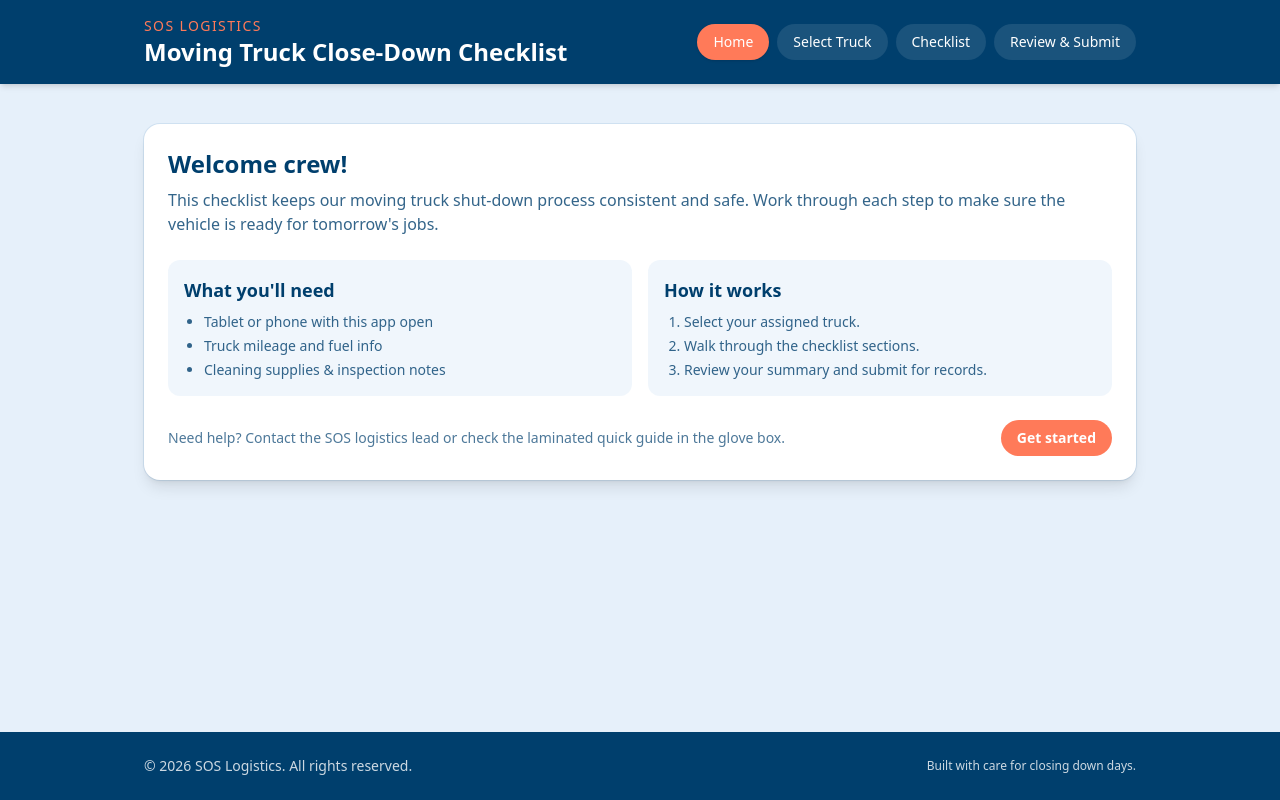
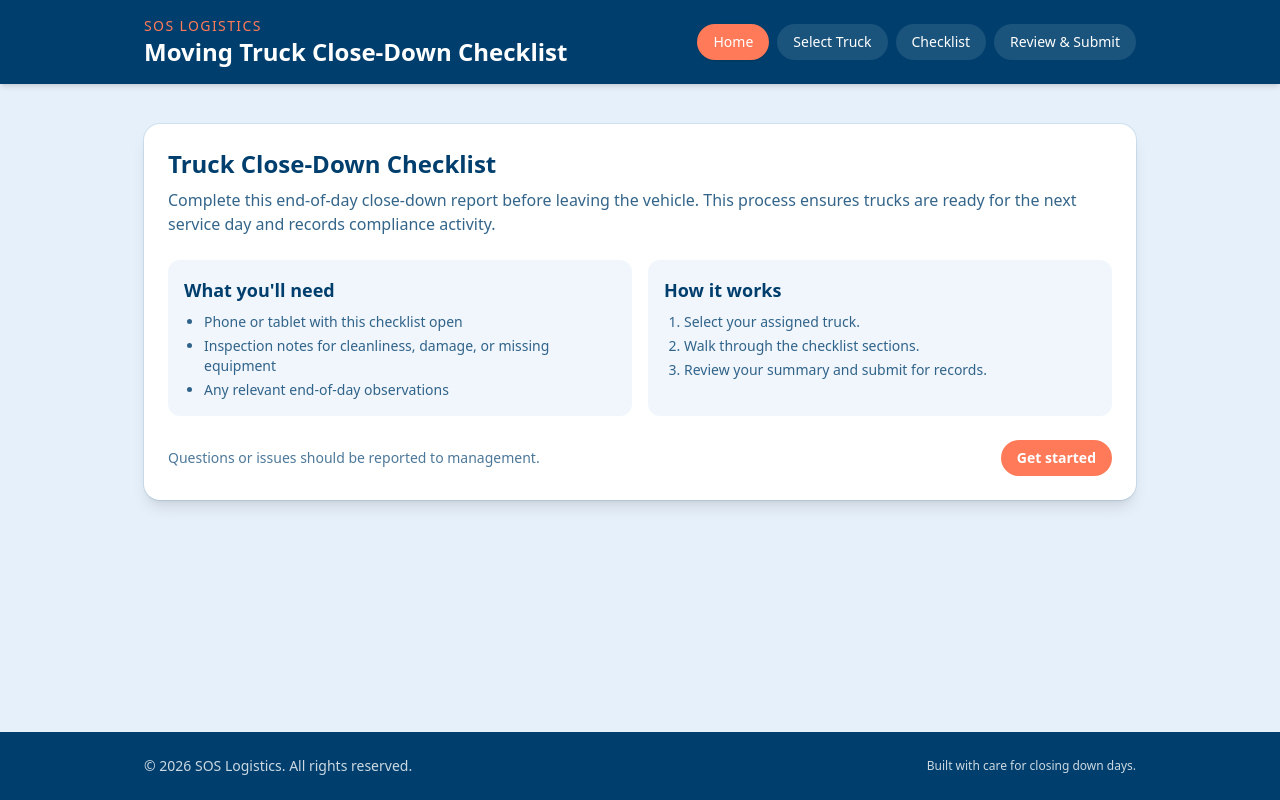
Before and after one commit to zjaunzemis/moving-truck-close-down, a React (Vite) app: page / in a window 1280 px wide. Built offline with nearby package versions, Linux system fonts and the light colour scheme; no server answers.

Commit message:
Standardize Home and ReviewSubmit copy for professional close-down workflow

```diff
--- a/src/pages/Home.tsx
+++ b/src/pages/Home.tsx
@@ -4,19 +4,21 @@ export function Home() {
   return (
     <section className="card space-y-6">
       <div className="space-y-2">
-        <h2 className="text-2xl font-semibold text-brand-dark">Welcome crew!</h2>
+        <h2 className="text-2xl font-semibold text-brand-dark">Truck Close-Down Checklist</h2>
+
         <p className="text-brand-dark/80">
-          This checklist keeps our moving truck shut-down process consistent and safe. Work through each
-          step to make sure the vehicle is ready for tomorrow&apos;s jobs.
+          Complete this end-of-day close-down report before leaving the vehicle. This process ensures trucks are ready for the next service day and records compliance activity.
+
         </p>
       </div>
       <div className="grid gap-4 sm:grid-cols-2">
         <div className="rounded-xl bg-brand-light/60 p-4">
           <h3 className="text-lg font-semibold text-brand-dark">What you&apos;ll need</h3>
           <ul className="mt-2 list-disc space-y-1 pl-5 text-sm text-brand-dark/80">
-            <li>Tablet or phone with this app open</li>
-            <li>Truck mileage and fuel info</li>
-            <li>Cleaning supplies &amp; inspection notes</li>
+            <li>Phone or tablet with this checklist open</li>
+<li>Inspection notes for cleanliness, damage, or missing equipment</li>
+<li>Any relevant end-of-day observations</li>
+
           </ul>
         </div>
         <div className="rounded-xl bg-brand-light/60 p-4">
@@ -30,7 +32,8 @@ export function Home() {
       </div>
       <div className="flex flex-wrap items-center justify-between gap-4">
         <p className="text-sm text-brand-dark/70">
-          Need help? Contact the SOS logistics lead or check the laminated quick guide in the glove box.
+          Questions or issues should be reported to management.
+
         </p>
         <Link to="/select-truck" className="button-primary">
           Get started
--- a/src/pages/ReviewSubmit.tsx
+++ b/src/pages/ReviewSubmit.tsx
@@ -9,6 +9,8 @@ const TRUCK_KEY = 'truckCloseDown.selectedTruckId';
 export function ReviewSubmit() {
   const [notes, setNotes] = useState('');
   const [driverName, setDriverName] = useState('');
+  const [confirmed, setConfirmed] = useState(false);
+
 
   return (
     <section className="card space-y-6">
@@ -42,10 +44,15 @@ export function ReviewSubmit() {
 
         <label className="flex items-center gap-3 text-sm text-brand-dark/80">
           <input
-            type="checkbox"
-            className="h-5 w-5 rounded border-brand-dark text-brand-accent focus:ring-brand-accent"
-          />
-          I confirm the truck has been locked, lights off, and keys returned to the drop box.
+  type="checkbox"
+  checked={confirmed}
+  onChange={(e) => setConfirmed(e.target.checked)}
+  className="h-5 w-5 rounded border-brand-dark text-brand-accent focus:ring-brand-accent"
+/>
+
+          I confirm this close-down report is complete and accurate.
+
+
         </label>
       </div>
 
@@ -55,9 +62,11 @@ export function ReviewSubmit() {
         </Link>
 
         <button
-          type="button"
-          className="button-primary"
-          onClick={async () => {
+  type="button"
+  className={`button-primary ${!confirmed ? 'opacity-50 cursor-not-allowed' : ''}`}
+  disabled={!confirmed}
+  onClick={async () => {
+
             const truckId = localStorage.getItem(TRUCK_KEY);
             if (!truckId) {
               alert('No truck selected. Please go back and select a truck.');
```
